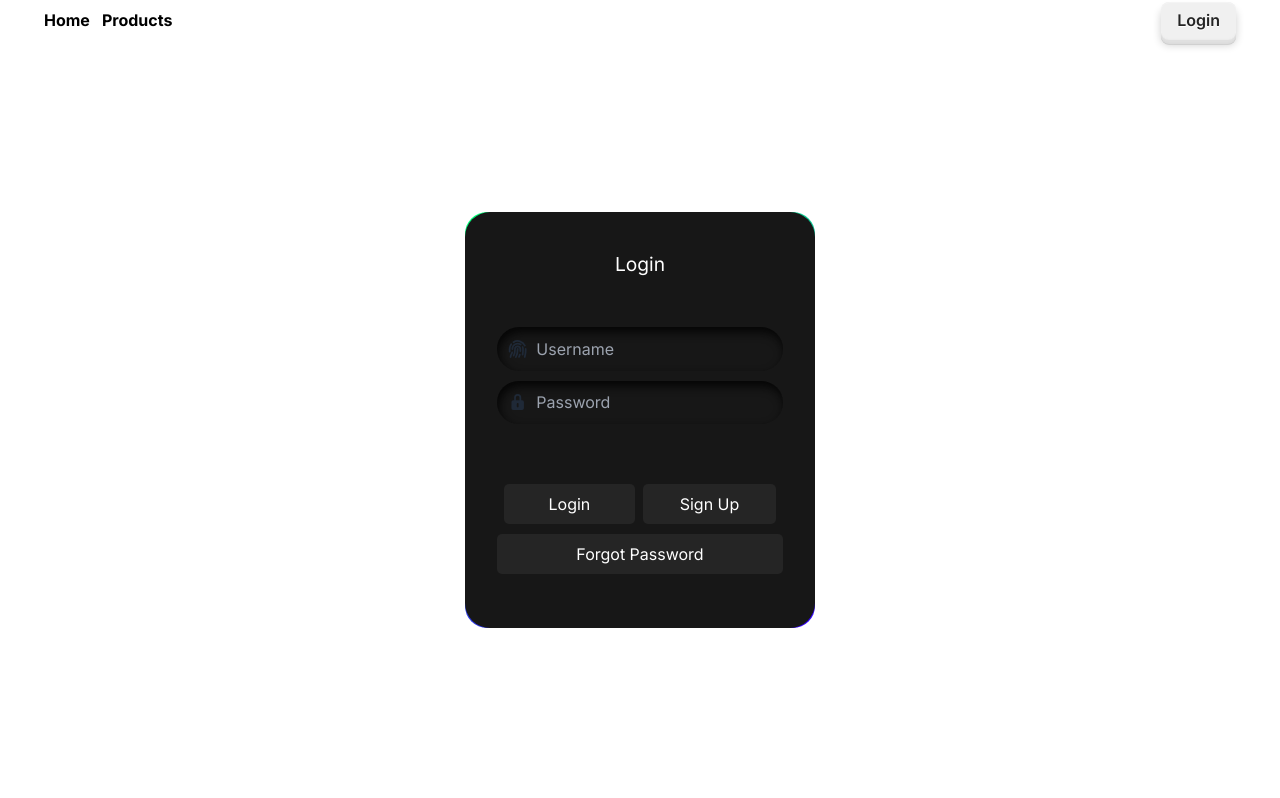
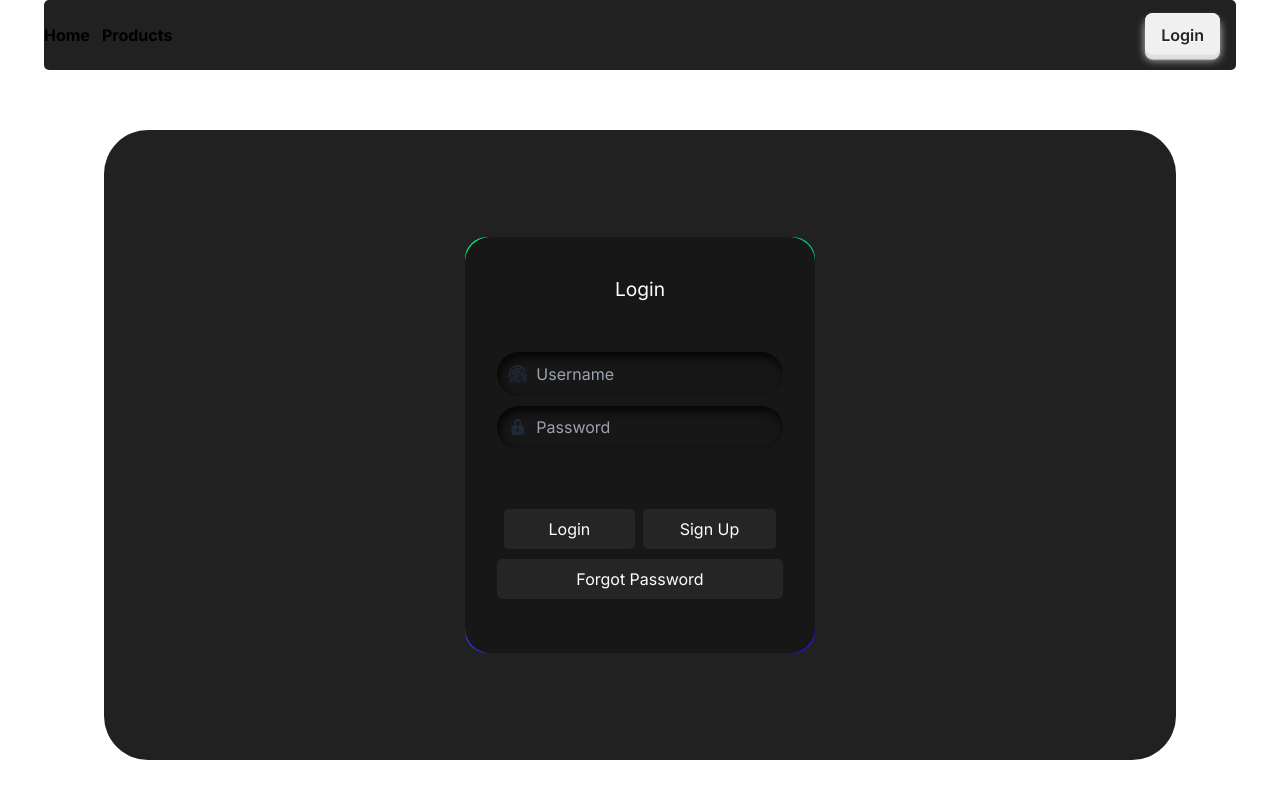
Before and after one commit to PhanTinh101201/next-page, a Next.js app: page /login in a window 1280 px wide. Shown: the top 798 px of the page. Built offline with nearby package versions, Linux system fonts and the light colour scheme.

Commit message:
apply redux

```diff
--- a/src/app/admin/page.tsx
+++ b/src/app/admin/page.tsx
@@ -1,4 +1,10 @@
 import React from "react";
+import type { Metadata } from 'next'
+
+export const metadata: Metadata = {
+  title: 'admin',
+  description: '...',
+}
 
 const AdminPage = () => {
   return (
--- a/src/app/home/page.tsx
+++ b/src/app/home/page.tsx
@@ -1,4 +1,10 @@
 import React from "react";
+import type { Metadata } from 'next'
+
+export const metadata: Metadata = {
+  title: 'Home',
+  description: '...',
+}
 
 const HomePage = () => {
   return (
--- a/src/app/login/page.tsx
+++ b/src/app/login/page.tsx
@@ -1,5 +1,11 @@
 import React from "react";
 import Login from "@/components/auth/login";
+import type { Metadata } from 'next'
+
+export const metadata: Metadata = {
+  title: 'Login',
+  description: '...',
+}
 
 const LoginPage = () => {
   return (
--- a/src/components/auth/login/index.tsx
+++ b/src/components/auth/login/index.tsx
@@ -40,8 +40,8 @@ const Login = () => {
   };
 
   return (
-    <div className="flex justify-center items-center h-[calc(100vh-2.5rem)] ">
-      <div className={styles.card}>
+    <div className="flex justify-center items-center h-[calc(100vh-2.5rem-130px)] bg-[#212121] rounded-[44px] m-[60px]">
+        <div className={`${styles.card}`}>
           <div className={styles.card2}>
             <form onSubmit={handleSubmit(onSubmit)} className={styles.form}>
               <p id={styles.heading}>Login</p>
--- a/src/components/layout/header/index.tsx
+++ b/src/components/layout/header/index.tsx
@@ -4,25 +4,24 @@ import Link from "next/link";
 import styles from "../../../styles/button.module.css";
 import { useRouter } from "next/navigation";
 import Cookies from "js-cookie";
-import { useSelector, useDispatch } from "react-redux";
-import { AppDispatch, RootState } from "../../../store";
-import { logout } from "@/store/loginSlice";
+import { useSelector } from "react-redux";
+import { RootState } from "../../../store";
 import { getStorage, removeStorage } from "@/utils/storage";
 
 const Header = () => {
   const router = useRouter();
-  const isLogin = getStorage("userId") === "admin";
+  const isLogin = getStorage("userId") == `"admin"`;
   const auth = useSelector((state: RootState) => state.login.value);
-  const dispatch: AppDispatch = useDispatch();
+
+  console.log('isLogin', isLogin, getStorage("userId"))
 
   const handelLogout = () => {
-    router.push("/");
     Cookies.remove("loginSusses");
     removeStorage("userId");
-    dispatch(logout());
+    window.location.reload()
   };
   return (
-    <div className="h-10 flex justify-between items-center">
+    <div className="h-[70px] flex justify-between items-center bg-[#212121] rounded-[5px]">
       <div className="gap-3 flex">
         <Link className="font-bold" href="/home">
           Home
@@ -36,9 +35,9 @@ const Header = () => {
           if (!isLogin) router.push("/login");
           if (isLogin) handelLogout();
         }}
-        className={styles["header__button"]}
+        className={`${styles["header__button"]} m-4 mb-5`}
       >
-        {auth}
+        <div className="mt-1">{auth}</div>
       </button>
     </div>
   );
--- a/src/store/loginSlice.ts
+++ b/src/store/loginSlice.ts
@@ -1,13 +1,15 @@
 "use client";
+import { getStorage } from "@/utils/storage";
 import { createSlice } from "@reduxjs/toolkit";
 
 interface LoginState {
   value: string;
 }
 
+const isLogin = getStorage("userId") == `"admin"`;
 
 const initialState: LoginState = {
-  value: "Login",
+  value: isLogin ? "Logout" : "Login",
 };
 
 export const loginSlice = createSlice({
@@ -17,12 +19,9 @@ export const loginSlice = createSlice({
     loginSusses: (state) => {
       state.value = "Logout";
     },
-    logout: (state) => {
-      state.value = "Login";
-    },
   },
 });
 
-export const { loginSusses, logout } = loginSlice.actions;
+export const { loginSusses } = loginSlice.actions;
 
 export default loginSlice.reducer;
--- a/src/styles/styles.css
+++ b/src/styles/styles.css
@@ -108,3 +108,8 @@
     transform: rotate(360deg);
   }
 }
+
+input:-webkit-autofill {
+  -webkit-box-shadow: 0 0 0 1000px #171717 inset !important;
+  color: #fff;
+}
```
Also changed, not shown: src/app/layout.tsx (+4 -4 lines). Lines whose indentation alone changed are shown as unchanged.
